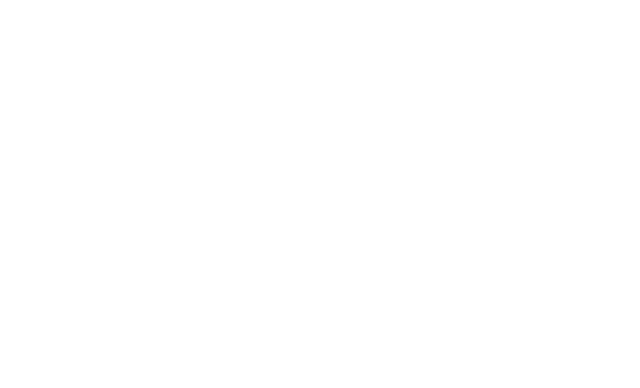
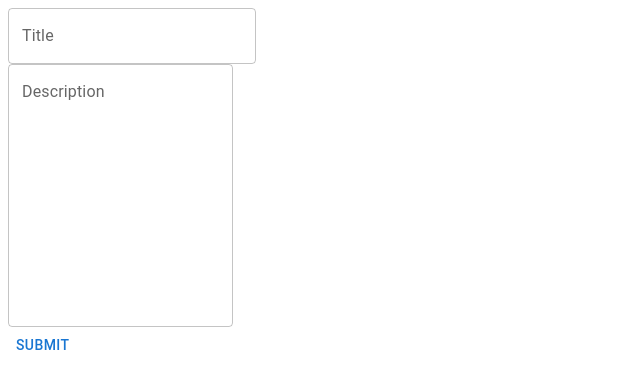
Before and after one commit to Jurilica/codely-frontend, a React (Create React App) app: page / in a window 1280 px wide. Shown: the top 388 px of the page, without its empty margins (0-640 px from the left). Built offline with nearby package versions, Linux system fonts and the light colour scheme.

Commit message:
Added error handler

```diff
--- a/package.json
+++ b/package.json
@@ -14,10 +14,12 @@
     "@types/node": "^16.18.39",
     "@types/react": "^18.2.18",
     "@types/react-dom": "^18.2.7",
+    "formik": "^2.4.2",
     "react": "^18.2.0",
     "react-dom": "^18.2.0",
     "react-redux": "^8.1.2",
     "react-scripts": "5.0.1",
+    "react-toastify": "^9.1.3",
     "typescript": "^4.9.5",
     "web-vitals": "^2.1.4"
   },
--- a/src/App.tsx
+++ b/src/App.tsx
@@ -1,7 +1,9 @@
+import CreateProblem from './features/problems/CreateProblem';
+
 function App() {
   return (
     <div className="App">
-
+        <CreateProblem/>
     </div>
   );
 }
--- /dev/null
+++ b/src/app/api.ts
@@ -0,0 +1,36 @@
+import { BaseQueryFn, FetchArgs, FetchBaseQueryError, fetchBaseQuery } from '@reduxjs/toolkit/dist/query';
+import { toast } from 'react-toastify';
+
+const API_URL = "https://localhost:44395/";
+
+interface ErrorData {
+    Message: string;
+}
+
+const baseQuery = fetchBaseQuery({ baseUrl: API_URL});
+
+export const baseQueryWithErrorHandling: BaseQueryFn<
+  string | FetchArgs,
+  unknown,
+  FetchBaseQueryError
+> = async (args, api, extraOptions) => {
+    let result = await baseQuery(args, api, extraOptions);
+
+    if(result.error) {
+        let errorMessage = "";
+
+        switch(result.error.status) {
+            case 400:
+            case 500:
+                let errorData = result.error.data as ErrorData;
+                errorMessage = errorData.Message;
+                break;
+            default: errorMessage = "Network message";
+        }
+
+        console.log(errorMessage);
+        toast.error(errorMessage);
+    }
+
+    return result;
+};
--- a/src/app/hooks.ts
+++ b/src/app/hooks.ts
@@ -1,5 +1,5 @@
-import { TypedUseSelectorHook, useDispatch, useSelector } from "react-redux";
-import { AppDispatch, RootState } from "./store";
+import { TypedUseSelectorHook, useDispatch, useSelector } from 'react-redux';
+import { AppDispatch, RootState } from './store';
 
 export const useAppDisptach = () => useDispatch<AppDispatch>;
 export const useAppSelector: TypedUseSelectorHook<RootState> = useSelector;
--- a/src/app/store.ts
+++ b/src/app/store.ts
@@ -1,13 +1,13 @@
 import { configureStore } from '@reduxjs/toolkit';
 import { problemApiSlice } from '../features/problems/problem-api-slice';
-
 
 export const store = configureStore({
     reducer: {
         [problemApiSlice.reducerPath]: problemApiSlice.reducer
     },
     middleware: (getDefaultMiddleware) => {
-        return getDefaultMiddleware().concat(problemApiSlice.middleware)
+        return getDefaultMiddleware()
+          .concat(problemApiSlice.middleware)
     }
 });
 
--- /dev/null
+++ b/src/features/problems/CreateProblem.tsx
@@ -0,0 +1,49 @@
+import { CreateProblemRequest, useAddProblemMutation } from './problem-api-slice';
+import { Form, Formik } from 'formik';
+import { Button, TextField } from '@mui/material';
+
+function CreateProblem() {
+    const [addProblem, result] = useAddProblemMutation();
+
+    function handleSubmit(values: CreateProblemRequest) {
+        addProblem(values);
+    };
+
+    return (
+        <Formik initialValues={{title: '', description: ''}}
+            onSubmit={(values) => handleSubmit(values)}>
+            {({values, handleChange, handleBlur}) => (
+                <Form>
+                    <div>
+                        <TextField
+                            name="title"
+                            label="Title"
+                            value={values.title}
+                            variant="outlined"
+                            onChange={handleChange}
+                            onBlur={handleBlur}/>
+                    </div>
+                    <div>
+                    <TextField
+                        name="description"
+                        label="Description"
+                        value={values.description}
+                        multiline
+                        rows={10}
+                        variant="outlined"
+                        onChange={handleChange}
+                        onBlur={handleBlur}/>
+                    </div>
+                    <Button type="submit">Submit</Button>
+
+                    <div>
+                        {result.isLoading && <> Loading</>}
+                        {result.isSuccess && <>Radi: {result.data.problemId}</>}
+                    </div>
+                </Form>
+            )}
+        </Formik>
+    );
+}
+
+export default CreateProblem;
--- a/src/features/problems/problem-api-slice.ts
+++ b/src/features/problems/problem-api-slice.ts
@@ -1,12 +1,9 @@
-import { createApi, fetchBaseQuery } from '@reduxjs/toolkit/query/react';
-
-const API_URL = "https://localhost:44395/";
+import { createApi } from '@reduxjs/toolkit/query/react';
+import { baseQueryWithErrorHandling } from '../../app/api';
 
 export const problemApiSlice = createApi({
     reducerPath: 'api',
-    baseQuery : fetchBaseQuery({
-        baseUrl: API_URL
-    }),
+    baseQuery : baseQueryWithErrorHandling,
     endpoints(builder) {
         return {
             getProblems: builder.query<GetProblemsResponse, void>({
@@ -34,7 +31,7 @@
 }
 
 export interface CreateProblemResponse {
-    id: number;
+    problemId: number;
 }
 
 export interface GetProblemsResponse {
--- a/src/index.tsx
+++ b/src/index.tsx
@@ -3,6 +3,8 @@
 import App from './App';
 import { Provider } from 'react-redux';
 import { store } from './app/store';
+import { ToastContainer } from 'react-toastify';
+import 'react-toastify/dist/ReactToastify.css';
 
 const root = ReactDOM.createRoot(
   document.getElementById('root') as HTMLElement
@@ -11,6 +13,7 @@
   <React.StrictMode>
     <Provider store={store}>
       <App />
+      <ToastContainer draggable={false} theme='colored'/>
     </Provider>
   </React.StrictMode>
 );
```
Also changed, not shown: 1 other file (tests, documents, lock files or other folders).
